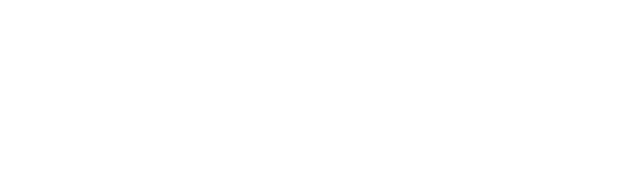
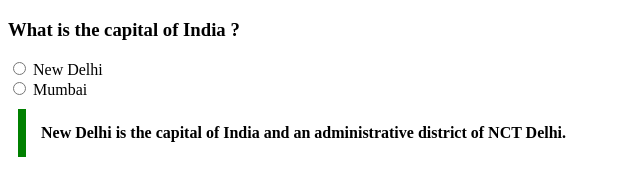
Before and after one commit to acciojob/trivia-Saurabh22111998, a website: page main.html in a window 1280 px wide. Shown: the whole page, without its empty margins (0-640 px from the left). Drawn offline with Linux system fonts and the light colour scheme.

Commit message:
initial commit

```diff
--- a/main.html
+++ b/main.html
@@ -10,7 +10,17 @@
 	<!-- the entire body must be written by student -->
     <script type="text/javascript" src="./script.js">
 </script>
-
+<div>
+	<h3>What is the capital of India ?</h3>
+</div>
+<form>
+	<input type="radio" name="state" value="new delhi">
+	<label>New Delhi</label>
+	<br>
+	<input type="radio" name="state" value="mumbai">
+	<label>Mumbai</label>
+</form>
+<blockquote class="text"> New Delhi is the capital of India and an administrative district of NCT Delhi.</blockquote>
 </body>
 
 </html>
--- a/styles.css
+++ b/styles.css
@@ -1,2 +1,5 @@
 
 /* Your CSS Code here. */
+.text{
+    max-width: 600px; margin: 10px; padding: 15px; border-left: 8px solid green;background-color: #f8fffe"";font-weight: bold;
+}
```
